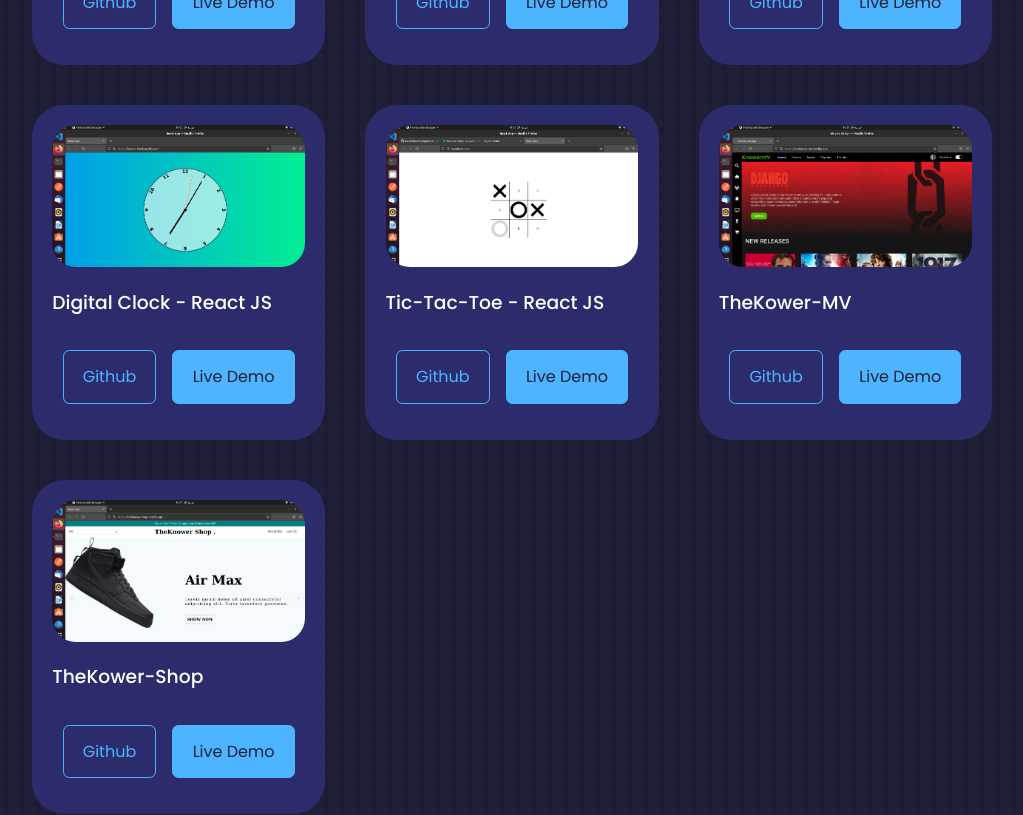
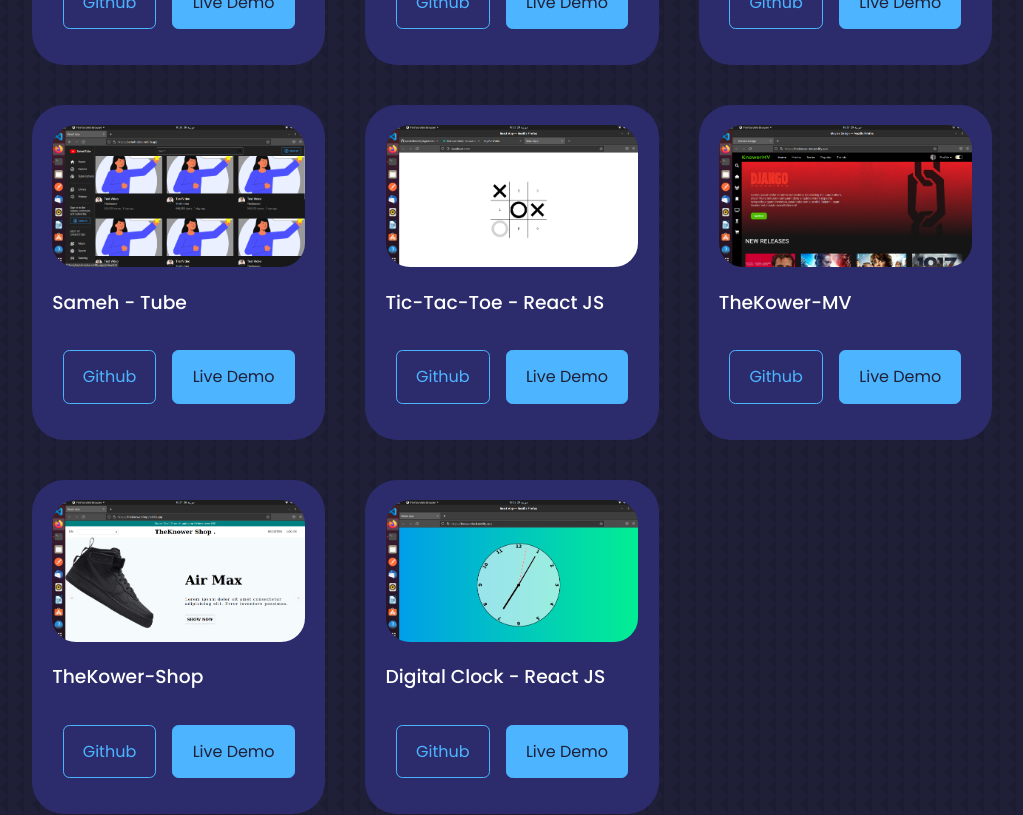
Before and after one commit to samehben3li/portfolio2, a React (Create React App) app: page / in a window 1280 px wide. Shown: the part 3540-4355 px from the top of the page, without its empty margins (128-1151 px from the left). Built offline with nearby package versions, Linux system fonts and the light colour scheme.

Commit message:
add sameh-tube to portfolio

```diff
--- a/src/components/portfolio/Portfolio.jsx
+++ b/src/components/portfolio/Portfolio.jsx
@@ -68,12 +68,12 @@
       </article>
       <article className="portfolio__item">
         <div className="portfolio__item-img">
-          <img src="/assets/clock-react.png"alt="" />
+          <img src="/assets/sameh-tube.png"alt="" />
         </div>
-        <h3>Digital Clock - React JS</h3>
+        <h3>Sameh - Tube</h3>
         <div className="cta">
-          <a href="https://github.com/samehben3li/digital-clock-with-react-js" rel="noreferrer" className="btn" target="_blank">Github</a>
-          <a href="https://knowerclock.netlify.app/" rel="noreferrer" className="btn btn-primary" target="_blank">Live Demo</a>
+          <a href="https://github.com/samehben3li/youtube-mern" rel="noreferrer" className="btn" target="_blank">Github</a>
+          <a href="https://sameh-tube.netlify.app/" rel="noreferrer" className="btn btn-primary" target="_blank">Live Demo</a>
         </div>
       </article>
       <article className="portfolio__item">
@@ -106,6 +106,16 @@
           <a href="https://theknowershop.netlify.app/" rel="noreferrer" className="btn btn-primary" target="_blank">Live Demo</a>
         </div>
       </article>
+      <article className="portfolio__item">
+        <div className="portfolio__item-img">
+          <img src="/assets/clock-react.png"alt="" />
+        </div>
+        <h3>Digital Clock - React JS</h3>
+        <div className="cta">
+          <a href="https://github.com/samehben3li/digital-clock-with-react-js" rel="noreferrer" className="btn" target="_blank">Github</a>
+          <a href="https://knowerclock.netlify.app/" rel="noreferrer" className="btn btn-primary" target="_blank">Live Demo</a>
+        </div>
+      </article>
     </div>
   </section>
   )
```
Also changed, not shown: public/assets/sameh-tube.png (added).
